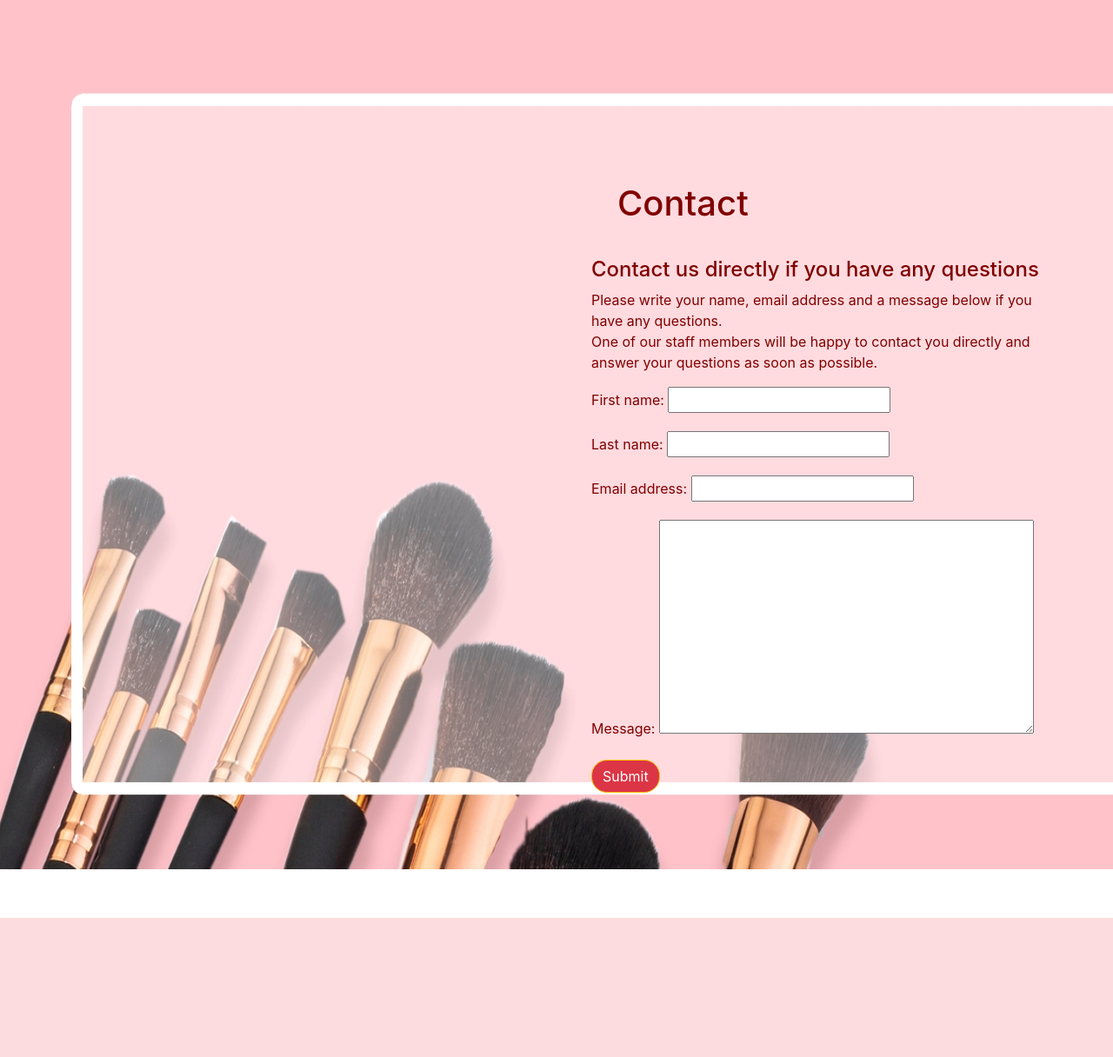
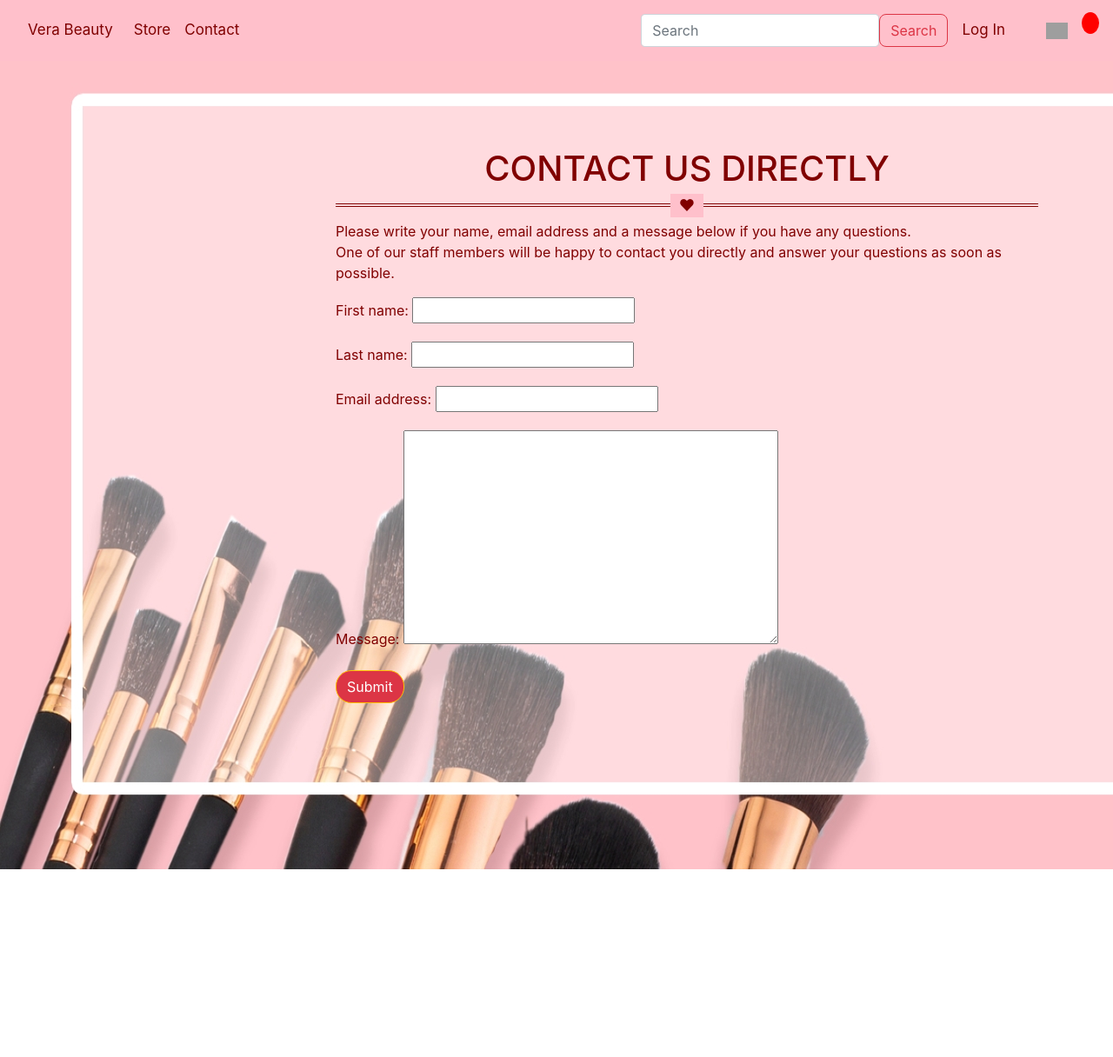
Before and after one commit to kiira254/vera, a Django app: page /contact in a window 1280 px wide. Shown: the top 1216 px of the page at 87% size. Before the commit the page ends 1056 px from the top, so only its background shows below. Run offline with Django 3.2, Linux system fonts and the light colour scheme; parts of the project's set-up code (start-up, migrations or seed data) failed here and were passed over; some libraries are stand-ins or nearby versions; grey boxes are pictures that could not be loaded.

Commit message:
changes in contact.html

```diff
--- a/vera/templates/store/contact.html
+++ b/vera/templates/store/contact.html
@@ -1,48 +1,32 @@
-<!DOCTYPE html>
+{% extends 'store/base.html' %}
+{% load static %}
+{% block content %}
 
-{% load static %}
 <html>
   <head>
     <meta charset="utf-8" />
     <meta http-equiv="X-UA-Compatible" content="IE=edge" />
-
     <!-- Mobile Metas -->
     <meta name="viewport" content="width=device-width, initial-scale=1" />
     <title>Vera Beauty</title>
     <meta name="keywords" content="" />
     <meta name="description" content="" />
     <meta name="author" content="" />
-
     <!-- Site Icons -->
     <link rel="shortcut icon" href="images/favicon.ico" type="image/x-icon" />
     <link rel="apple-touch-icon" href="images/apple-touch-icon.png" />
-
     <!-- Bootstrap CSS -->
-
-
     <link rel="stylesheet" href="https://stackpath.bootstrapcdn.com/bootstrap/4.4.1/css/bootstrap.min.css" integrity="sha384-Vkoo8x4CGsO3+Hhxv8T/Q5PaXtkKtu6ug5TOeNV6gBiFeWPGFN9MuhOf23Q9Ifjh" crossorigin="anonymous">
-
     <!--[if lt IE 9]>
       <script src="https://oss.maxcdn.com/libs/html5shiv/3.7.0/html5shiv.js"></script>
       <script src="https://oss.maxcdn.com/libs/respond.js/1.4.2/respond.min.js"></script>
     <![endif]-->
-    <meta
-      name="viewport"
-      content="width=device-width, initial-scale=1, maximum-scale=1, minimum-scale=1"
-    />
-
-    <link
-      rel="stylesheet"
-      href="https://stackpath.bootstrapcdn.com/bootstrap/4.4.1/css/bootstrap.min.css"
-      integrity="sha384-Vkoo8x4CGsO3+Hhxv8T/Q5PaXtkKtu6ug5TOeNV6gBiFeWPGFN9MuhOf23Q9Ifjh"
-      crossorigin="anonymous"
-    />
-
+    <meta name="viewport" content="width=device-width, initial-scale=1, maximum-scale=1, minimum-scale=1"/>
+    <link rel="stylesheet"  href="https://stackpath.bootstrapcdn.com/bootstrap/4.4.1/css/bootstrap.min.css" integrity="sha384-Vkoo8x4CGsO3+Hhxv8T/Q5PaXtkKtu6ug5TOeNV6gBiFeWPGFN9MuhOf23Q9Ifjh"crossorigin="anonymous"/>
     <link rel="stylesheet" type="text/css" href="{% static 'css/main.css' %}" />
 <!--Contact form-->
-<div style="margin:80px" class='jumbotron'>
-		<h1 >Contact</h1>
-		<h4>Contact us directly if you have any questions</h4>
+    <div class='jumbotron'>
+      <h1 style='text-center;'>CONTACT US DIRECTLY</h1><hr class="line15">
       <p>
         Please write your name, email address and a message below if you have any questions.</br>
         One of our staff members will be happy to contact you directly and answer your questions as soon as possible.
@@ -51,31 +35,11 @@
         {% csrf_token %}
         {{form.as_p}}
         <button data-product="{{product.id}}" data-action="add" class="btn btn-outline-warning add-btn update-cart btn-danger text-white" style="border-radius: 18px;" >Submit</button>
-
       </form>
-
     </div>
- {% block content %} {% endblock content %}
-    </div>
-
-    <script
-      src="https://code.jquery.com/jquery-3.4.1.slim.min.js"
-      integrity="sha384-J6qa4849blE2+poT4WnyKhv5vZF5SrPo0iEjwBvKU7imGFAV0wwj1yYfoRSJoZ+n"
-      crossorigin="anonymous"
-    ></script>
-
-    <script
-      src="https://cdn.jsdelivr.net/npm/popper.js@1.16.0/dist/umd/popper.min.js"
-      integrity="sha384-Q6E9RHvbIyZFJoft+2mJbHaEWldlvI9IOYy5n3zV9zzTtmI3UksdQRVvoxMfooAo"
-      crossorigin="anonymous"
-    ></script>
-
-    <script
-      src="https://stackpath.bootstrapcdn.com/bootstrap/4.4.1/js/bootstrap.min.js"
-      integrity="sha384-wfSDF2E50Y2D1uUdj0O3uMBJnjuUD4Ih7YwaYd1iqfktj0Uod8GCExl3Og8ifwB6"
-      crossorigin="anonymous"
-    ></script>
-
+    <script src="https://code.jquery.com/jquery-3.4.1.slim.min.js"integrity="sha384-J6qa4849blE2+poT4WnyKhv5vZF5SrPo0iEjwBvKU7imGFAV0wwj1yYfoRSJoZ+n" crossorigin="anonymous"></script>
+    <script src="https://cdn.jsdelivr.net/npm/popper.js@1.16.0/dist/umd/popper.min.js"  integrity="sha384-Q6E9RHvbIyZFJoft+2mJbHaEWldlvI9IOYy5n3zV9zzTtmI3UksdQRVvoxMfooAo"  crossorigin="anonymous"></script>
+    <script  crossorigin="anonymous"script src="https://stackpath.bootstrapcdn.com/bootstrap/4.4.1/js/bootstrap.min.js" integrity="sha384-wfSDF2E50Y2D1uUdj0O3uMBJnjuUD4Ih7YwaYd1iqfktj0Uod8GCExl3Og8ifwB6" ></script>
     <script type="text/javascript" src="{% static 'js/cart.js' %}"></script>
     <style>
       body {
@@ -88,14 +52,31 @@
         background: none;
         padding-top: 100px;
           padding-right: 00px;
-     padding-left: 600px;
+          padding-left: 300px;
         color: maroon;
 
       }
       h1{
-
-  padding:30px;
+        text-align:center;
+      }
+      hr.line15 {
+      border:0;
+      border-top: 4px double maroon;
+      text-align: center;
+      width:100%;
+    }
+      hr.line15:after {
+      content: '\002665';
+      display: inline-block;
+      position: relative;
+      top: -15px;
+      padding: 0 10px;
+      background: pink;
+      color: maroon;
+      font-size: 18px;
+      border:0;
       }
     </style>
   </body>
 </html>
+{% endblock content %}
```
Lines whose indentation alone changed are shown as unchanged.
